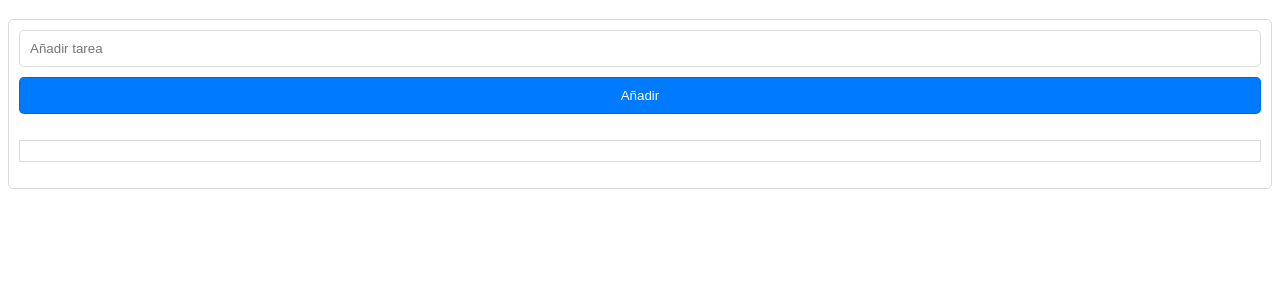
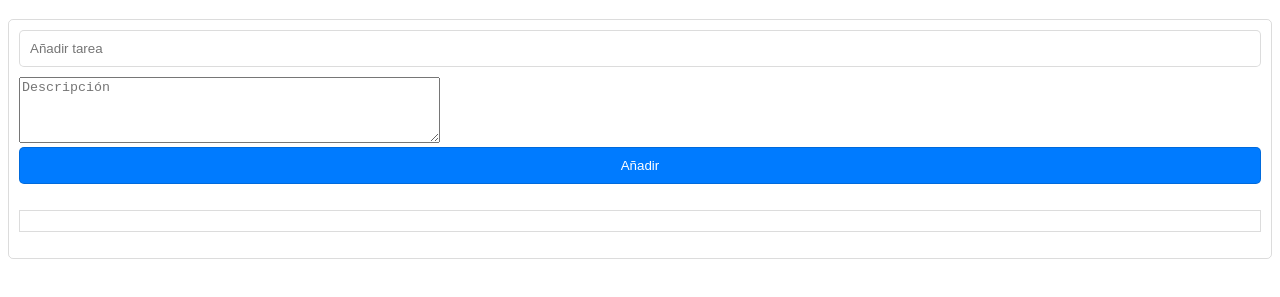
Before and after one commit to AldereteSergio/Vanilla-JS-To-Do-List, a plain HTML site: page index.html in a window 1280 px wide. Shown: the part 61-358 px from the top of the page. Drawn offline with Linux system fonts and the light colour scheme.

Commit message:
Add task description input field

```diff
--- a/index.html
+++ b/index.html
@@ -11,6 +11,7 @@
     <div class="all-mighty-box">
     <form class="form" onsubmit="event.preventDefault(); addItem();">
         <input type="text" class="task-input" placeholder="Añadir tarea">
+        <textarea class="task-description" name="descripcion" rows="4" cols="50" placeholder="Descripción"></textarea>
         <button class="input-button" type="submit">Añadir</button>
     </form>
     <div class="list-box">
```
